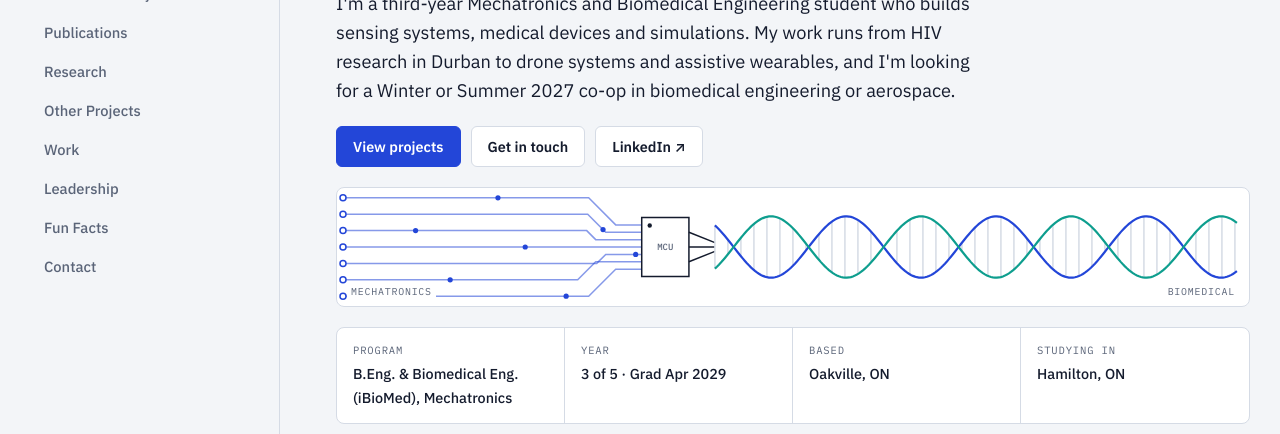
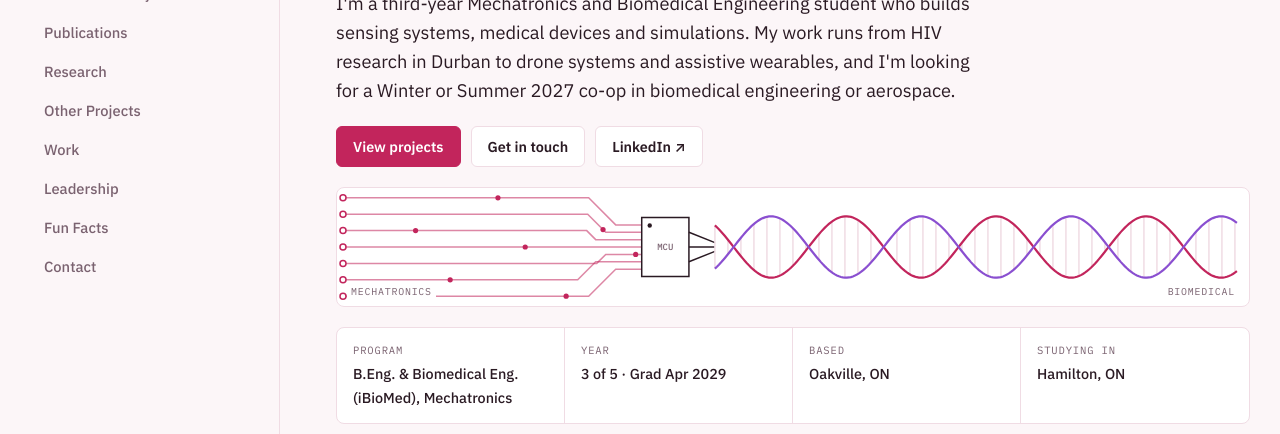
Before and after one commit to jiyabhogal/jiyabhogal.github.io, a plain HTML site: page index.html in a window 1280 px wide. Shown: the part 199-633 px from the top of the page. Drawn offline with nearby package versions, Linux system fonts and the light colour scheme.

Commit message:
Switch to pink colour palette
Co-Authored-By: Claude Opus 5.5 <noreply@anthropic.com>
Claude-Session: https://claude.ai/code/session_01CjTu4G1FLXt3C24tRJ77Gf

```diff
--- a/index.html
+++ b/index.html
@@ -15,18 +15,18 @@
 <style>
 /* Layout: engineering-drawing title block as the header; a sheet index for nav; each page is one "sheet". */
 :root{
-  --bg:#F3F5F8; --paper:#FFFFFF; --ink:#141B2D; --muted:#5A6478; --rule:#D5DBE5;
-  --accent:#2346D8; --accent-soft:#E6EBFC; --todo:#B4570C; --grid:rgba(35,70,216,.07); --accent2:#0E9E8E; --accent3:#C9731A; --on-accent:#FFFFFF;
+  --bg:#FCF6F8; --paper:#FFFFFF; --ink:#2A1A23; --muted:#7A6270; --rule:#F0DCE4;
+  --accent:#C2255C; --accent-soft:#FCE4EE; --todo:#B4570C; --grid:rgba(194,37,92,.06); --accent2:#8A4FD0; --accent3:#D9782F; --on-accent:#FFFFFF;
   --display:"Bricolage Grotesque",ui-sans-serif,system-ui,sans-serif;
   --body:"IBM Plex Sans",ui-sans-serif,system-ui,-apple-system,"Segoe UI",sans-serif;
   --mono:"IBM Plex Mono",ui-monospace,SFMono-Regular,Menlo,monospace;
 }
 @media (prefers-color-scheme: dark){:root:not([data-theme="light"]){
-  --bg:#0D1220; --paper:#141B2D; --ink:#E7EBF3; --muted:#9AA4B8; --rule:#283247;
-  --accent:#8EA6FF; --accent-soft:#1E2A4F; --todo:#F0A35E; --grid:rgba(142,166,255,.06); --accent2:#4FD6C4; --accent3:#F2A65A; --on-accent:#0D1220; color-scheme:dark}}
+  --bg:#1A1016; --paper:#25161F; --ink:#F7EAF0; --muted:#C2A6B4; --rule:#3E2834;
+  --accent:#FF8FB9; --accent-soft:#3F1F2F; --todo:#F0A35E; --grid:rgba(255,143,185,.05); --accent2:#C4A2F5; --accent3:#F5B27C; --on-accent:#1A1016; color-scheme:dark}}
 :root[data-theme="dark"]{
-  --bg:#0D1220; --paper:#141B2D; --ink:#E7EBF3; --muted:#9AA4B8; --rule:#283247;
-  --accent:#8EA6FF; --accent-soft:#1E2A4F; --todo:#F0A35E; --grid:rgba(142,166,255,.06); --accent2:#4FD6C4; --accent3:#F2A65A; --on-accent:#0D1220; color-scheme:dark}
+  --bg:#1A1016; --paper:#25161F; --ink:#F7EAF0; --muted:#C2A6B4; --rule:#3E2834;
+  --accent:#FF8FB9; --accent-soft:#3F1F2F; --todo:#F0A35E; --grid:rgba(255,143,185,.05); --accent2:#C4A2F5; --accent3:#F5B27C; --on-accent:#1A1016; color-scheme:dark}
 
 *{box-sizing:border-box}
 body{background:var(--bg);color:var(--ink);font-family:var(--body);font-size:16px;line-height:1.6;
```
